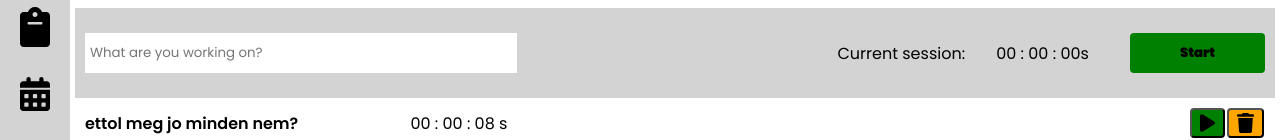
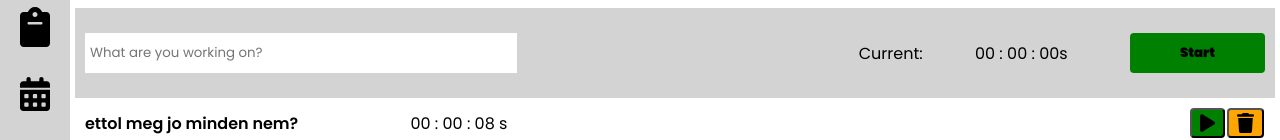
Before and after one commit to Pici1985/VueStudyTimeCounter, a Vue app in the folder vue-studytime-counter/: page / in a window 1280 px wide. Shown: the part 163-303 px from the top of the page. Built offline with nearby package versions, Linux system fonts and the light colour scheme; data requests are answered from the project's data file.

Commit message:
Current session
current session changed

```diff
--- a/vue-studytime-counter/src/components/icons/CounterLine.vue
+++ b/vue-studytime-counter/src/components/icons/CounterLine.vue
@@ -7,7 +7,7 @@
         <div class="counter-wrapper">
             <div class="counter">
             <span>
-                Current session:
+                Current:
             </span>
             <span class="count">
                 <span v-if="this.hours < 10">0</span>{{ hours }} :
```
